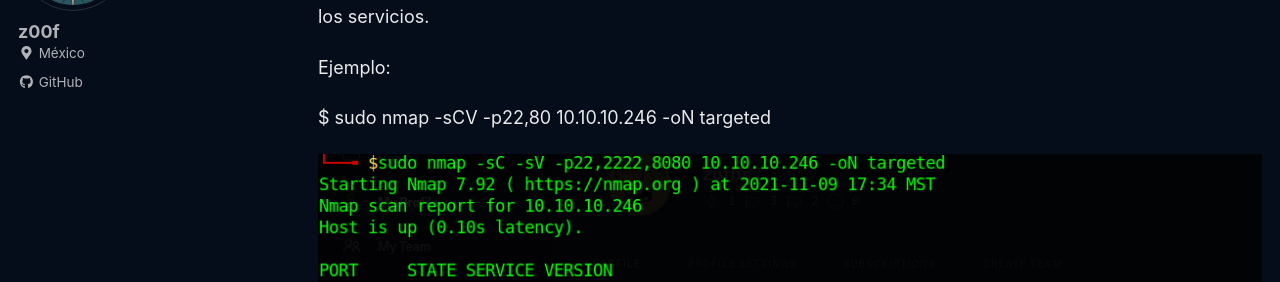
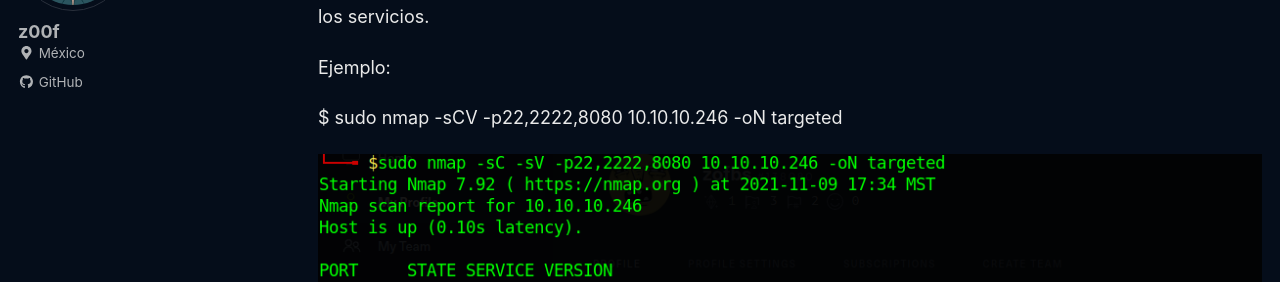
Before and after one commit to z00f/z00f.github.io, a Jekyll site: the page built from _posts/2021-11-09-nmap.md, in a window 1280 px wide and 900 px high, scrolled down 1707 px. Shown: the part 153-435 px from the top of the window. Built offline with Jekyll 4.4.1, drawn with Linux system fonts in a browser that asks for light colours; cached includes are drawn as plain includes; a script that is not in the unit is left out.

Commit message:
Update 2021-11-09-nmap.md

```diff
--- a/_posts/2021-11-09-nmap.md
+++ b/_posts/2021-11-09-nmap.md
@@ -54,6 +54,6 @@ Posteriormente, en base a los puertos detectados como abiertos, hacemos un scan
 
 Ejemplo:
 
-$ sudo nmap -sCV -p22,80 10.10.10.246 -oN targeted
+$ sudo nmap -sCV -p22,2222,8080 10.10.10.246 -oN targeted
 
 ![](/assets/images/nmap/second-scan.png)
```
